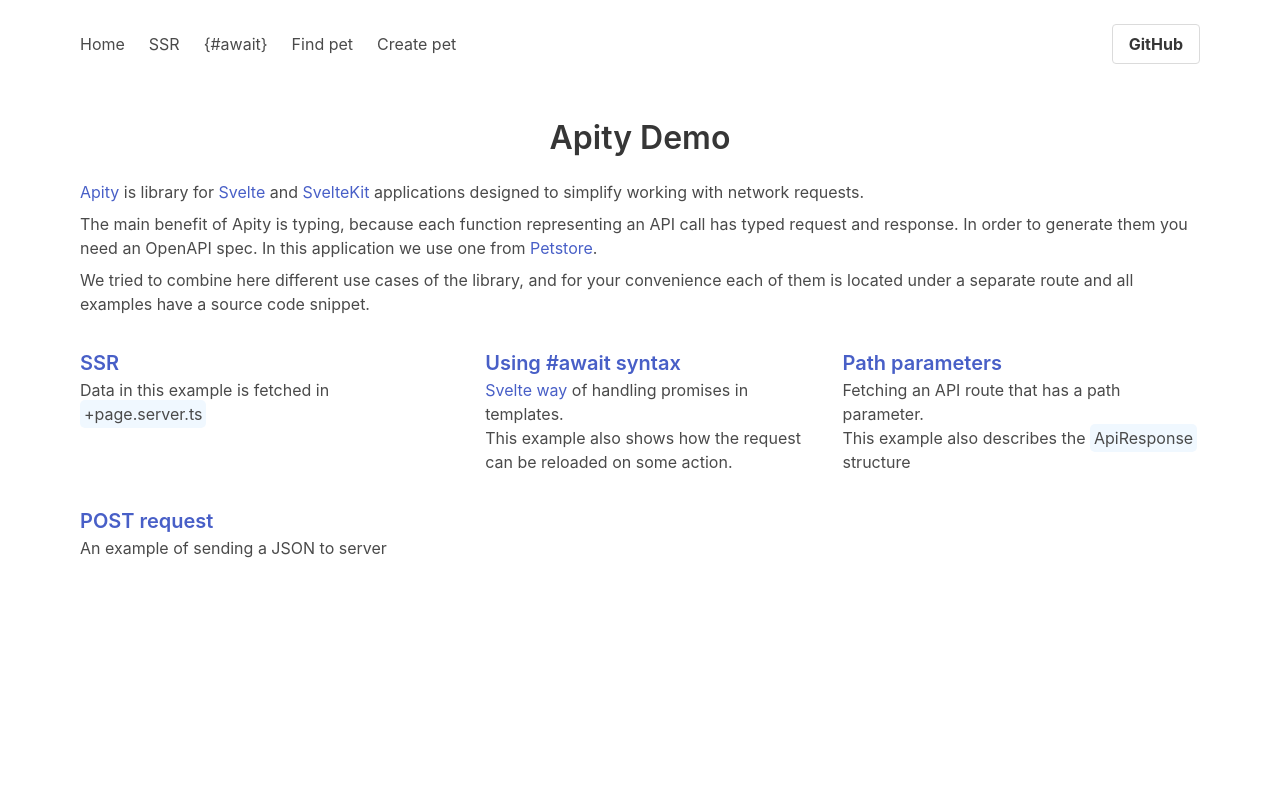
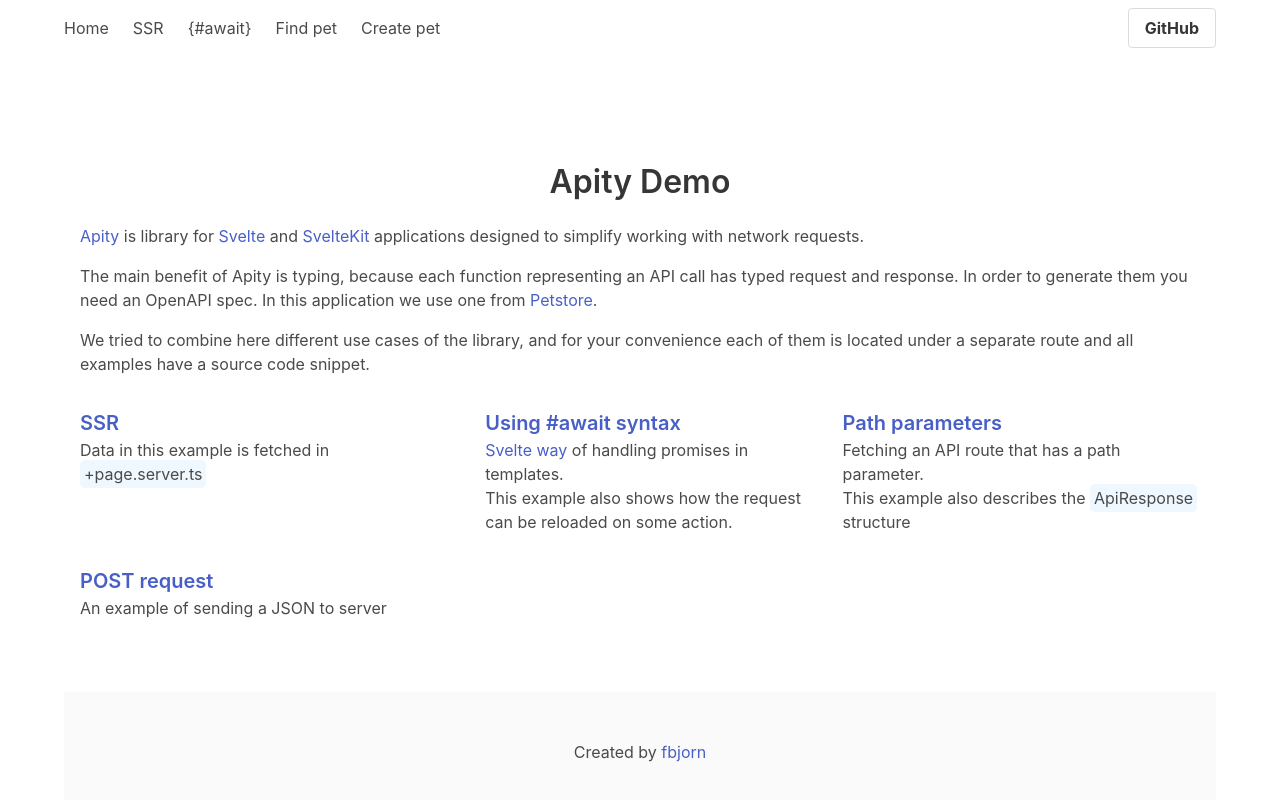
Before and after one commit to fbjorn/apity-demo, a SvelteKit app: page / in a window 1280 px wide. Shown: the top 800 px of the page. Built offline with nearby package versions, Linux system fonts and the light colour scheme.

Commit message:
Add footer

```diff
--- /dev/null
+++ b/src/components/Footer.svelte
@@ -0,0 +1,13 @@
+<footer class="footer">
+    <div class="content has-text-centered">
+        <p>
+            Created by <a href="https://github.com/fbjorn">fbjorn</a>
+        </p>
+    </div>
+</footer>
+
+<style>
+    footer {
+        padding-bottom: 4rem;
+    }
+</style>
--- a/src/routes/+layout.svelte
+++ b/src/routes/+layout.svelte
@@ -3,9 +3,25 @@
     import '../globals.css'
 
     import NavBar from '$components/NavBar.svelte'
+    import Footer from '$components/Footer.svelte'
 </script>
 
-<div class="container p-4 mb-5">
+<div class="layout container">
     <NavBar />
-    <slot />
+    <div class="content px-4 pt-3 pb-6">
+        <slot />
+    </div>
+    <Footer />
 </div>
+
+<style lang="scss">
+    .layout {
+        display: flex;
+        min-height: 100vh;
+        flex-direction: column;
+    }
+
+    .content {
+        flex-grow: 1;
+    }
+</style>
```
